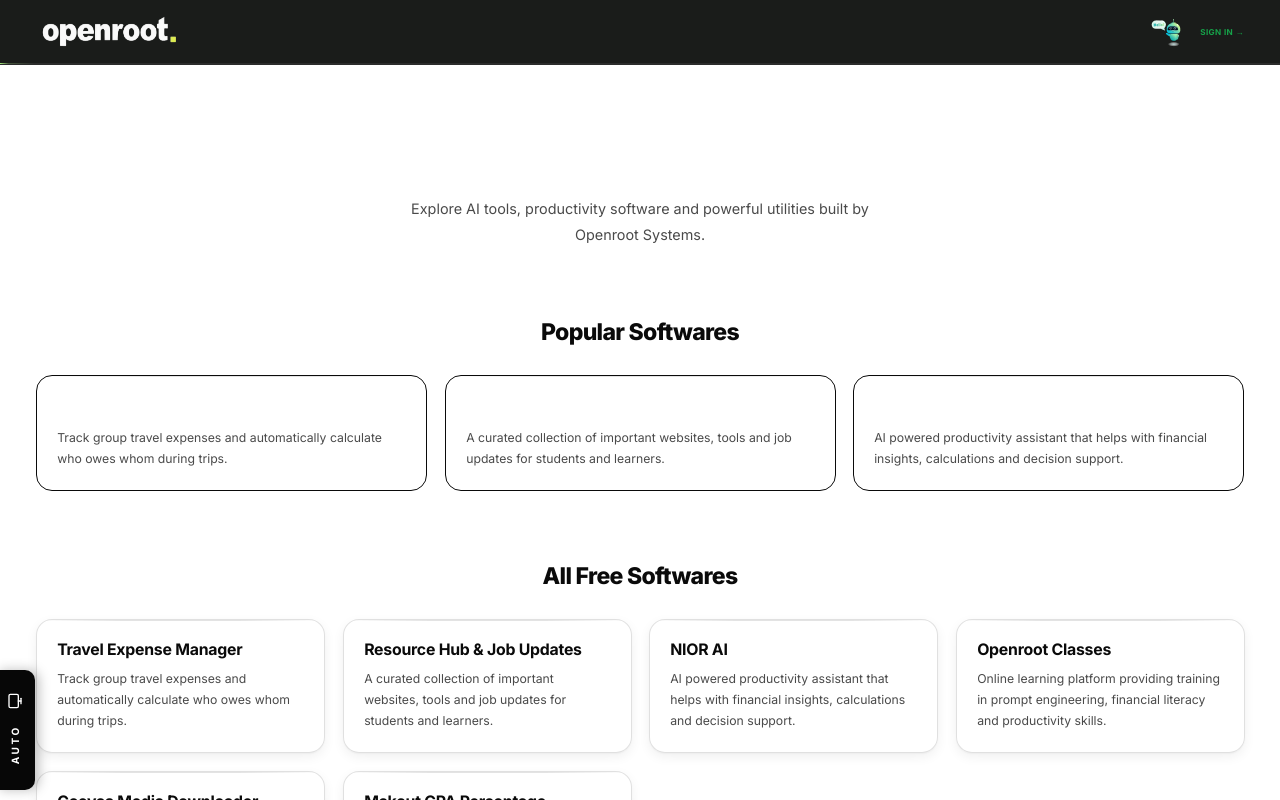
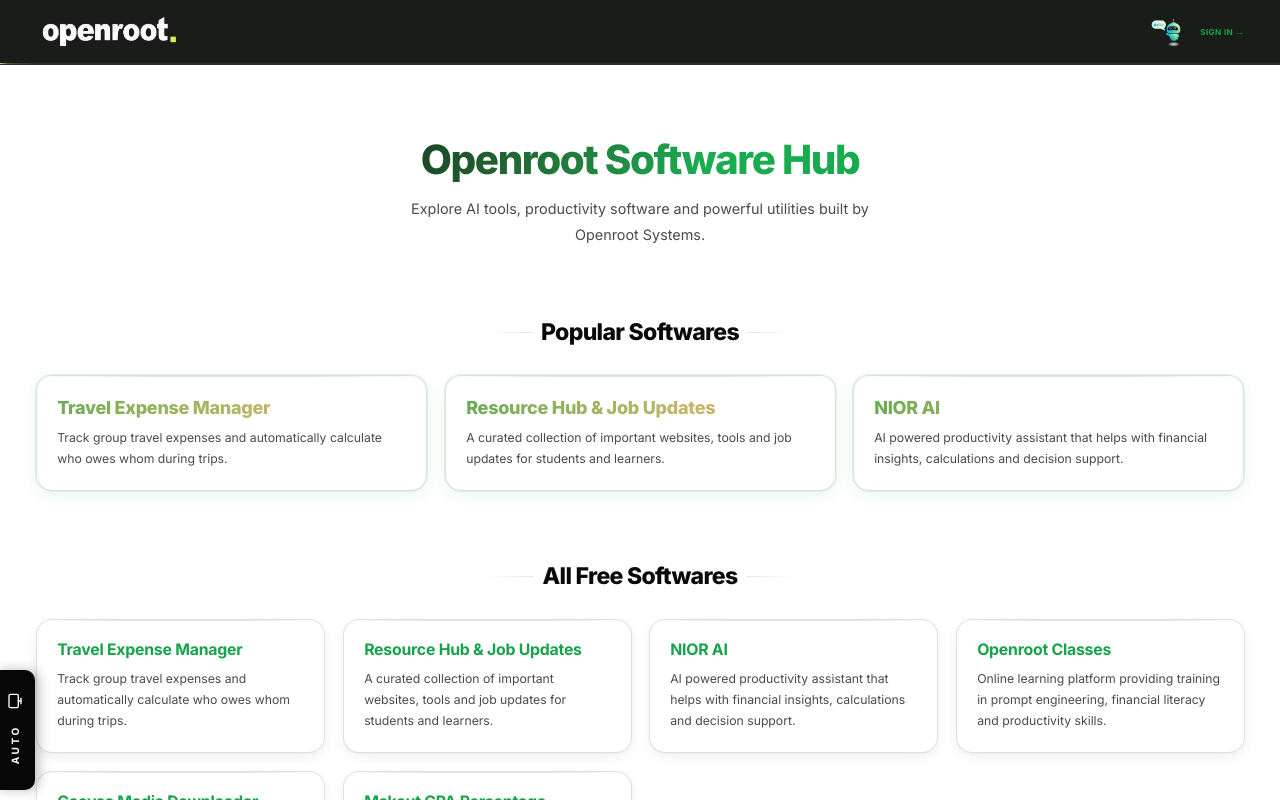
Before and after one commit to COMEONSOM/openroot-web, a React (Vite) app: page /software in a window 1280 px wide. Shown: the top 800 px of the page. Built offline with nearby package versions, Linux system fonts and the light colour scheme; no server answers.

Commit message:
updated styling

```diff
--- a/src/App.css
+++ b/src/App.css
@@ -106,6 +106,11 @@
   --ot-brand-border:    rgba(22, 163, 74, 0.30);
   --ot-brand-soft:      rgba(22, 163, 74, 0.08);
   --ot-brand-icon-bg:   #f0fdf4;
+  --nb-green:           var(--ot-brand);
+  --nb-green-glow:      var(--ot-brand-glow);
+  --nb-green-mid:       var(--ot-brand-mid);
+  --nb-green-dim:       var(--ot-brand-dim);
+  --nb-green-border:    var(--ot-brand-border);
 
 
   /* ┌──────────────────────────────────────────────────────────────────┐
@@ -596,6 +601,74 @@
       inset 0 1px 0 var(--ot-border-hard),
       var(--ot-shadow-lg);
     border-color: var(--ot-border-hard);
+  }
+}
+
+.software-btn,
+.sh-card {
+  position: relative;
+  overflow: hidden;
+  isolation: isolate;
+  background: var(--ot-glass-bg);
+  border: 1px solid var(--ot-border);
+  border-radius: var(--ot-radius-lg);
+}
+
+.software-btn {
+  --ot-spotlight-size: 110px;
+  --ot-spotlight-fade: 68%;
+}
+
+.sh-card {
+  --ot-spotlight-size: 120px;
+  --ot-spotlight-fade: 70%;
+}
+
+.software-btn::before,
+.sh-card::before {
+  content: "";
+  position: absolute;
+  inset: 0;
+  border-radius: inherit;
+  pointer-events: none;
+  z-index: 0;
+  opacity: 0;
+  background: radial-gradient(
+    circle var(--ot-spotlight-size) at var(--x, 50%) var(--y, 50%),
+    var(--ot-brand-dim) 0%,
+    transparent var(--ot-spotlight-fade)
+  );
+  transition: opacity 0.3s ease;
+}
+
+.software-btn::after,
+.sh-card::after {
+  content: "";
+  position: absolute;
+  top: 0; left: 0; right: 0;
+  height: 1px;
+  pointer-events: none;
+  z-index: 0;
+  background: linear-gradient(
+    90deg,
+    transparent           0%,
+    var(--ot-border-hard) 30%,
+    var(--ot-border-hard) 70%,
+    transparent           100%
+  );
+  opacity: 0.5;
+  transition: opacity 0.28s ease, background 0.28s ease;
+}
+
+@media (hover: hover) and (pointer: fine) {
+  .software-btn:hover::before,
+  .sh-card:hover::before {
+    opacity: 1;
+  }
+
+  .software-btn:hover::after,
+  .sh-card:hover::after {
+    opacity: 1;
   }
 }
 
--- a/src/components/Navbar.tsx
+++ b/src/components/Navbar.tsx
@@ -215,7 +215,7 @@
               {softwareList.map((app) => (
                 <button
                   key={app.slug}
-                  className="software-btn"
+                  className="software-btn ot-focus-brand ot-active-scale"
                   role="listitem"
                   onClick={() => {
                     closeOverlay();
@@ -269,7 +269,7 @@
           <div className="software-header">
             <h2 className="navbar-title">Released Softwares</h2>
             <button
-              className="view-all-link"
+              className="view-all-link ot-focus-brand ot-active-scale"
               onClick={openOverlay}
               aria-haspopup="dialog"
               aria-expanded={showAllSoftware}
@@ -283,7 +283,7 @@
             {visibleSoftwares.map((app) => (
               <button
                 key={app.slug}
-                className="software-btn"
+                className="software-btn ot-focus-brand ot-active-scale"
                 role="listitem"
                 onClick={() => goTo(app.slug)}
                 onMouseMove={handleMouseMove}
--- a/src/components/styles/Navbar.css
+++ b/src/components/styles/Navbar.css
@@ -99,16 +99,6 @@
   }
 }
 
-.view-all-link:active {
-  transform: scale(0.95);
-  transition-duration: 0.08s;
-}
-
-.view-all-link:focus-visible {
-  outline: 2px solid var(--ot-brand);
-  outline-offset: 3px;
-}
-
 
 /* ============================================================
    SOFTWARE ROW — 5-column desktop grid
@@ -129,7 +119,6 @@
 .software-btn {
   appearance: none;
   font-family: var(--ot-font);
-  position: relative;
   display: flex;
   flex-direction: column;
   align-items: flex-start;
@@ -138,11 +127,6 @@
   min-height: clamp(84px, 11vw, 110px);
   text-align: left;
   cursor: pointer;
-  overflow: hidden;
-  isolation: isolate;
-  border-radius: var(--ot-radius-lg);
-  background: var(--ot-glass-bg);
-  border: 1px solid var(--ot-border);
   box-shadow: var(--ot-shadow-sm);
   color: var(--ot-text);
   backdrop-filter: blur(8px) saturate(1.3);
@@ -154,44 +138,6 @@
     background    0.26s ease;
 }
 
-/* Cursor spotlight */
-.software-btn::before {
-  content: "";
-  position: absolute;
-  inset: 0;
-  border-radius: inherit;
-  pointer-events: none;
-  z-index: 0;
-  opacity: 0;
-  background: radial-gradient(
-    circle 110px at var(--x, 50%) var(--y, 50%),
-    var(--ot-brand-dim) 0%,
-    transparent 68%
-  );
-  transition: opacity 0.3s ease;
-}
-
-/* Top shimmer hairline */
-.software-btn::after {
-  content: "";
-  position: absolute;
-  top: 0; left: 0; right: 0;
-  height: 1px;
-  pointer-events: none;
-  z-index: 0;
-  background: linear-gradient(
-    90deg,
-    transparent           0%,
-    var(--ot-border-hard) 30%,
-    var(--ot-border-hard) 70%,
-    transparent           100%
-  );
-  opacity: 0.5;
-  transition:
-    opacity   0.26s ease,
-    background 0.26s ease;
-}
-
 @media (hover: hover) and (pointer: fine) {
   .software-btn:hover {
     border-color: var(--ot-brand-border);
@@ -201,10 +147,7 @@
       var(--ot-shadow-md);
   }
 
-  .software-btn:hover::before { opacity: 1; }
-
   .software-btn:hover::after {
-    opacity: 1;
     background: linear-gradient(
       90deg,
       transparent          0%,
@@ -229,9 +172,7 @@
 }
 
 .software-btn:active {
-  transform: scale(0.96);
   box-shadow: var(--ot-shadow-sm);
-  transition-duration: 0.08s;
 }
 
 @media (hover: none) {
@@ -239,11 +180,6 @@
     background: var(--ot-brand-dim);
     border-color: var(--ot-brand-border);
   }
-}
-
-.software-btn:focus-visible {
-  outline: 2px solid var(--ot-brand);
-  outline-offset: 3px;
 }
 
 
--- a/src/components/styles/software-hub.css
+++ b/src/components/styles/software-hub.css
@@ -171,13 +171,7 @@
 /* ── CARD ─────────────────────────────────────────────── */
 
 .sh-card {
-  position: relative;
-  background: var(--ot-glass-bg);
-  border: 1px solid var(--ot-border);
-  border-radius: var(--ot-radius-lg);
   padding: clamp(1rem, 2.5vw, 1.4rem);
-  overflow: hidden;
-  isolation: isolate;
   /* UPGRADE: 3-layer shadow for depth at rest */
   box-shadow:
     inset 0 1px 0 rgba(255, 255, 255, 0.06),
@@ -195,42 +189,6 @@
 @keyframes sh-card-in {
   from { opacity: 0; transform: translateY(16px) scale(0.97); }
   to   { opacity: 1; transform: translateY(0)    scale(1);    }
-}
-
-/* UPGRADE: cursor spotlight — same pattern as .software-btn in navbar */
-.sh-card::before {
-  content: "";
-  position: absolute;
-  inset: 0;
-  border-radius: inherit;
-  pointer-events: none;
-  z-index: 0;
-  opacity: 0;
-  background: radial-gradient(
-    circle 120px at var(--x, 50%) var(--y, 50%),
-    var(--nb-green-dim) 0%,
-    transparent 70%
-  );
-  transition: opacity 0.32s ease;
-}
-
-/* Top shimmer hairline */
-.sh-card::after {
-  content: "";
-  position: absolute;
-  top: 0; left: 0; right: 0;
-  height: 1px;
-  pointer-events: none;
-  z-index: 0;
-  background: linear-gradient(
-    90deg,
-    transparent           0%,
-    var(--ot-border-hard) 30%,
-    var(--ot-border-hard) 70%,
-    transparent           100%
-  );
-  opacity: 0.5;
-  transition: opacity 0.28s ease, background 0.28s ease;
 }
 
 /* UPGRADE: featured card — tinted surface + left accent bar */
@@ -275,10 +233,7 @@
       0 20px 48px color-mix(in oklch, var(--nb-green) 12%, transparent);
   }
 
-  .sh-card:hover::before { opacity: 1; }
-
   .sh-card:hover::after {
-    opacity: 1;
     background: linear-gradient(
       90deg,
       transparent          0%,
@@ -461,16 +416,6 @@
   .sh-cta-btn:hover::after { left: 140%; }
 }
 
-.sh-cta-btn:active {
-  transform: scale(0.96);
-  transition-duration: 0.08s;
-}
-
-.sh-cta-btn:focus-visible {
-  outline: 2px solid var(--nb-green);
-  outline-offset: 3px;
-}
-
 
 /* ── REDUCED MOTION ───────────────────────────────────── */
 
--- a/src/pages/SoftwareHub.tsx
+++ b/src/pages/SoftwareHub.tsx
@@ -58,7 +58,10 @@
       {/* ── SERVICES ──────────────────────────────── */}
       <section className="sh-section sh-section--center">
         <h2 className="sh-section-title">Important Services</h2>
-        <Link to="/certificate-verification" className="sh-cta-btn">
+        <Link
+          to="/certificate-verification"
+          className="sh-cta-btn ot-focus-brand ot-active-scale"
+        >
           Verify Certificates Online
         </Link>
       </section>
```
